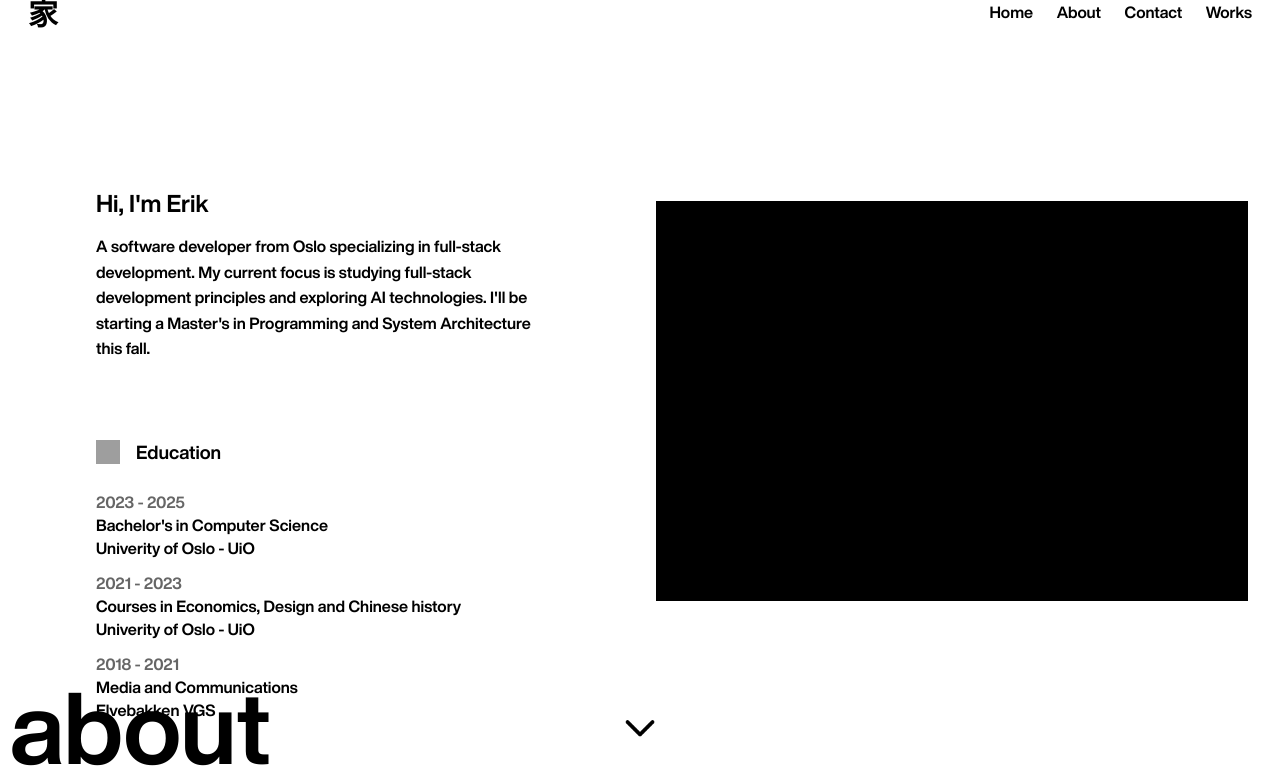
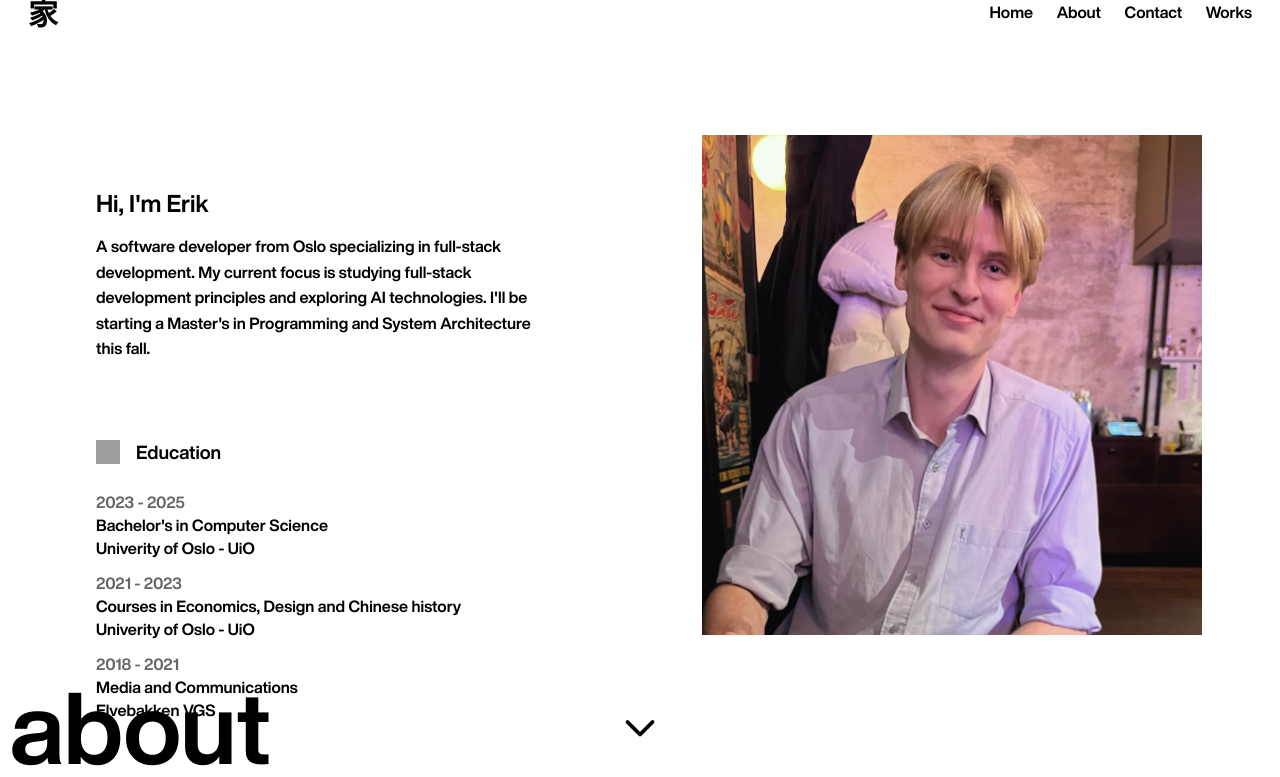
Before and after one commit to Erik0810/Portfolio, a Flask app: page /about in a window 1280 px wide. Shown: the part 23-800 px from the top of the page. Run offline with Flask 3, Linux system fonts and the light colour scheme; grey boxes are pictures that could not be loaded.

Commit message:
Add image of me

```diff
--- a/static/css/style.css
+++ b/static/css/style.css
@@ -329,19 +329,18 @@ a:hover {
 
 .right-panel {
     display: flex;
-    align-items: flex-start;
+    align-items: center;
     justify-content: center;
-    height: 100%;
+    height: 100vh;
     position: relative;
-    padding-top: 8rem;
 }
 
-.photo-placeholder {
-    width: 100%;
-    height: 50vh;
-    background: black;
+.about-photo {
+    width: min(125%, 62.5vh);  /* Increased by 25% from original 50vh */
+    height: min(125%, 62.5vh); /* Keep height equal to width for square aspect ratio */
+    object-fit: cover;         /* Ensure image covers the area without distortion */
     position: absolute;
-    top: 12rem;
+    top: 47%;
     left: 50%;
-    transform: translateX(-50%);
+    transform: translate(-50%, -50%); /* Center both horizontally and vertically */
 }
--- a/templates/about.html
+++ b/templates/about.html
@@ -39,7 +39,7 @@
                                 </div>
                             </div>
                             <div class="right-panel">
-                                <div class="photo-placeholder"></div>
+                                <img src="/static/images/AboutPicture.png" alt="Erik's photo" class="about-photo">
                             </div>
                         </div>
                         <div class="big-header-bottomleft">
```
Also changed, not shown: static/images/AboutPicture.png (added).
